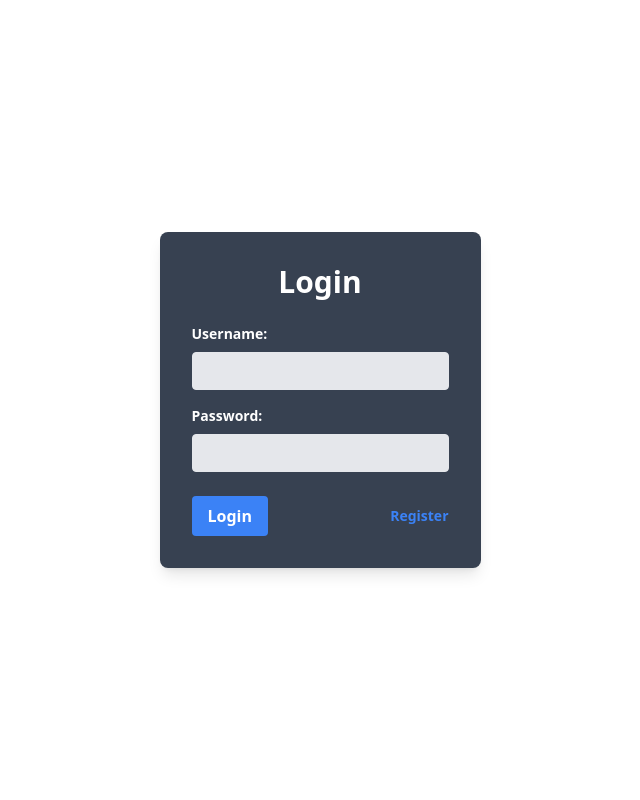
After one commit to azemitis/news, a PHP site: template app/Views/Login.twig in a window 1280 px wide. The commit adds this page. Shown: the whole page, without its empty margins (320-960 px from the left). Run offline with PHP 8.4, Linux system fonts and the light colour scheme; the template is opened without the code that fills it, so the values that code supplies are empty; some libraries are stand-ins or nearby versions.

Commit message:
Login & Registratiojn Templates

```diff
--- a/app/Repositories/PdoArticleRepository.php
+++ b/app/Repositories/PdoArticleRepository.php
@@ -66,7 +66,6 @@ class PdoArticleRepository
         }
     }
 
-
     public function getById(int $id): ?Article
     {
         return null;
--- /dev/null
+++ b/app/Views/Login.twig
@@ -0,0 +1,27 @@
+{% extends 'layout.twig' %}
+
+{% block content %}
+    <div class="flex items-center justify-center h-screen">
+        <div class="max-w-md p-8 bg-gray-700 rounded-lg shadow-lg">
+            <h1 class="text-3xl text-center font-bold text-white mb-6">Login</h1>
+            <form action="/login" method="post">
+                <div class="mb-4">
+                    <label for="username" class="block text-white text-sm font-bold mb-2">Username:</label>
+                    <input type="text" id="username" name="username" class="bg-gray-200 appearance-none border rounded w-full py-2 px-3 text-gray-700 leading-tight focus:outline-none focus:shadow-outline" required>
+                </div>
+                <div class="mb-6">
+                    <label for="password" class="block text-white text-sm font-bold mb-2">Password:</label>
+                    <input type="password" id="password" name="password" class="bg-gray-200 appearance-none border rounded w-full py-2 px-3 text-gray-700 leading-tight focus:outline-none focus:shadow-outline" required>
+                </div>
+                <div class="flex items-center justify-between">
+                    <button type="submit" class="bg-blue-500 hover:bg-blue-700 text-white font-bold py-2 px-4 rounded focus:outline-none focus:shadow-outline">
+                        Login
+                    </button>
+                    <a href="/register" class="inline-block align-baseline font-bold text-sm text-blue-500 hover:text-blue-800">
+                        Register
+                    </a>
+                </div>
+            </form>
+        </div>
+    </div>
+{% endblock %}
--- a/routes.php
+++ b/routes.php
@@ -2,7 +2,8 @@
 
 return [
     ['GET', '/', ['App\Controllers\HomeController', 'index']],
-//    ['GET', '/articles/{page:\d+}', ['App\Controllers\HomeController', 'show']],
     ['GET', '/article/{id}', ['App\Controllers\HomeController', 'show']],
     ['GET', '/user/{id}', ['App\Controllers\HomeController', 'user']],
+    ['GET', '/register', ['App\Controllers\HomeController', 'register']],
+    ['GET', '/login', ['App\Controllers\HomeController', 'login']],
 ];
```
Also changed, not shown: app/Controllers/HomeController.php (+9 -0 lines), app/Models/User.php (+6 -4 lines), app/Services/User/LoginService.php (added, +12 -0 lines), app/Services/User/RegistrationService.php (added, +13 -0 lines), app/Views/Registration.twig (added, +31 -0 lines).
